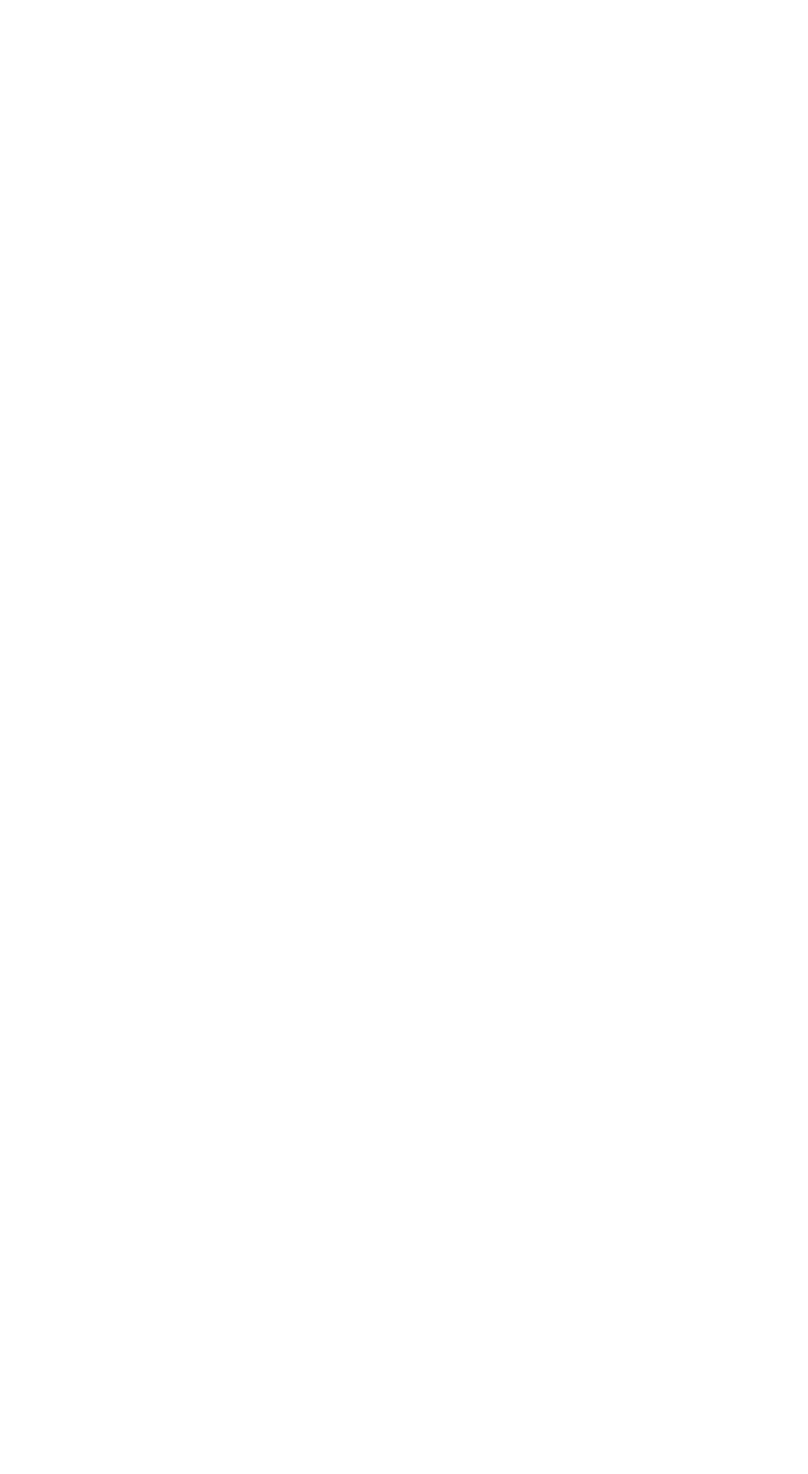
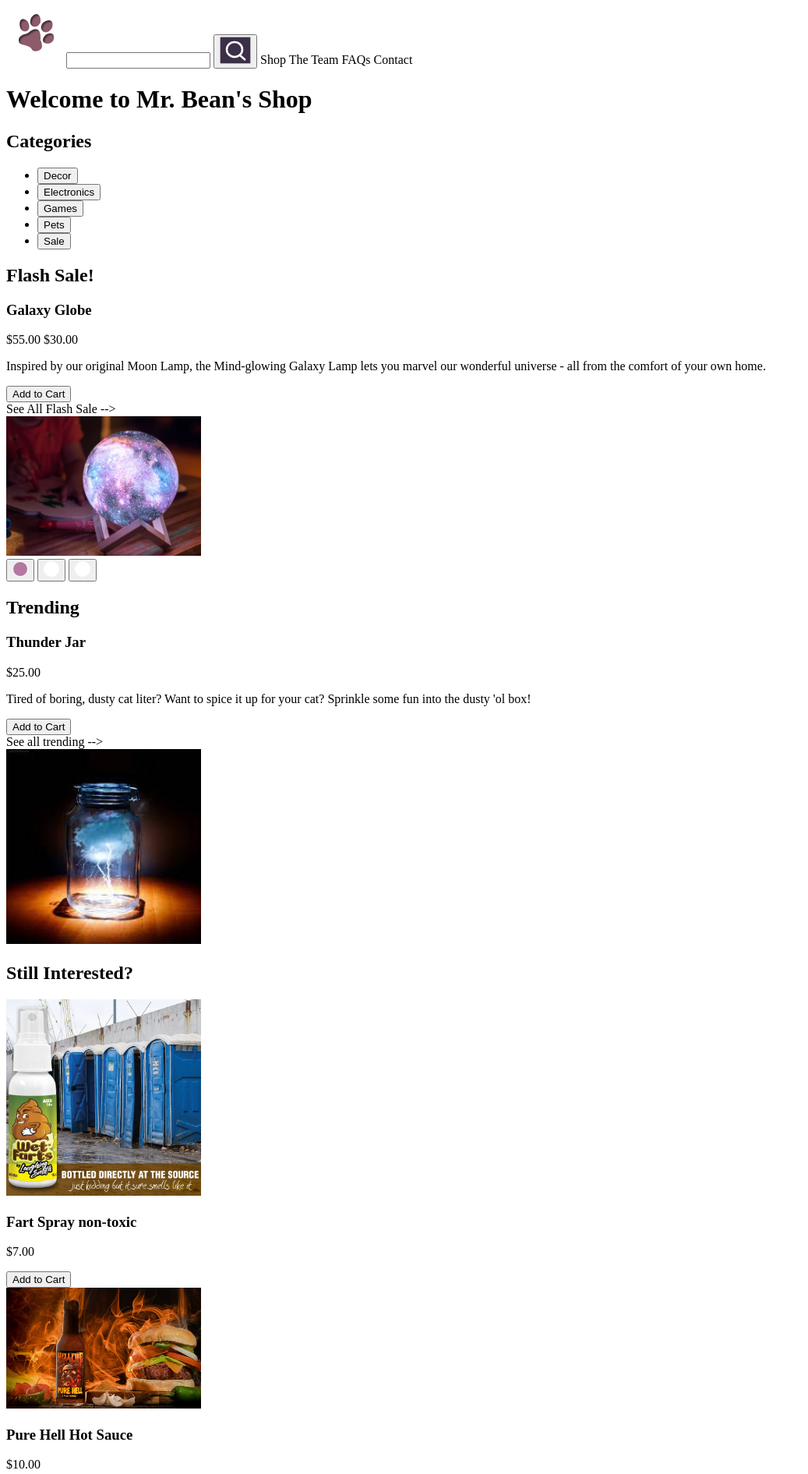
Before and after one commit to derrick-fleming/prototype, a website: page index.html in a window 1280 px wide. Shown: the top 1891 px of the page at 78% size, without its empty margins (0-1037 px from the left). Before the commit the page ends 800 px from the top, so only its background shows below. Drawn offline with Linux system fonts and the light colour scheme.

Commit message:
Created initial draft of html-page structure for Mr. Bean's homepage shop.

```diff
--- a/css/styles.css
+++ b/css/styles.css
@@ -0,0 +1,17 @@
+img {
+  width: 250px;
+}
+
+header img {
+  width: auto;
+}
+
+footer img {
+  width: auto;
+}
+
+/* Ellipse 10 */
+.selected-button {
+  background: radial-gradient(50% 50% at 50% 50%, #b477a1 0%, #b477a1 100%);
+  border: 1px solid #fff;
+}
--- a/index.html
+++ b/index.html
@@ -1,20 +1,176 @@
 <!DOCTYPE html>
 <html lang="en">
+
 <head>
   <meta charset="UTF-8">
+  <meta http-equiv="X-UA-Compatible" content="IE=edge">
   <meta name="viewport" content="width=device-width, initial-scale=1.0">
-  <title>AJAX Project</title>
-  <link rel="icon" href="images/favicon.ico">
-  <link rel="stylesheet" href="css/reset.css">
-  <link rel="stylesheet" href="css/layout.css">
+  <title>Mr. Bean's Shop</title>
   <link rel="stylesheet" href="css/styles.css">
 </head>
+
 <body>
   <header>
+    <nav>
+      <img src="jane-assets/Icons/Pawprint.png" alt="Mr. Bean's Logo" />
+      <input type="search">
+      <button type="submit" aria-label="Button to submit product search">
+        <svg width="40" height="35" viewBox="0 0 40 35" fill="none" xmlns="http://www.w3.org/2000/svg">
+          <rect x="0.25" y="0.25" width="39.5" height="34.5" fill="#3C3048" />
+          <path
+            d="M19 26C24.5228 26 29 21.7467 29 16.5C29 11.2533 24.5228 7 19 7C13.4772 7 9 11.2533 9 16.5C9 21.7467 13.4772 26 19 26Z"
+            stroke="white" stroke-width="2.53978" stroke-linecap="round" stroke-linejoin="round" />
+          <path d="M32.0688 29.3102L26 24" stroke="white" stroke-width="2.53978" stroke-linecap="round"
+            stroke-linejoin="round" />
+          <rect x="0.25" y="0.25" width="39.5" height="34.5" stroke="white" stroke-width="0.5" />
+        </svg>
+      </button>
+      <a>Shop</a>
+      <a>The Team</a>
+      <a>FAQs</a>
+      <a>Contact</a>
+      <a href="#" aria-label="Go to shopping page">
+        <svg width="24" height="23" viewBox="0 0 24 23" fill="none" xmlns="http://www.w3.org/2000/svg">
+          <path
+            d="M9 22C9.55228 22 10 21.5523 10 21C10 20.4477 9.55228 20 9 20C8.44772 20 8 20.4477 8 21C8 21.5523 8.44772 22 9 22Z"
+            stroke="white" stroke-width="2" stroke-linecap="round" stroke-linejoin="round" />
+          <path
+            d="M20 22C20.5523 22 21 21.5523 21 21C21 20.4477 20.5523 20 20 20C19.4477 20 19 20.4477 19 21C19 21.5523 19.4477 22 20 22Z"
+            stroke="white" stroke-width="2" stroke-linecap="round" stroke-linejoin="round" />
+          <path
+            d="M1 1H5L7.68 14.39C7.77144 14.8504 8.02191 15.264 8.38755 15.5583C8.75318 15.8526 9.2107 16.009 9.68 16H19.4C19.8693 16.009 20.3268 15.8526 20.6925 15.5583C21.0581 15.264 21.3086 14.8504 21.4 14.39L23 6H6"
+            stroke="white" stroke-width="2" stroke-linecap="round" stroke-linejoin="round" />
+        </svg>
+      </a>
+    </nav>
+    <div>
+      <h1>Welcome to Mr. Bean's Shop</h1>
+    </div>
   </header>
-  <main>
-  </main>
-  <script src="js/data.js"></script>
-  <script src="js/main.js"></script>
+  <aside>
+    <h2>Categories</h2>
+    <ul>
+      <li><button>Decor</button></li>
+      <li><button>Electronics</button></li>
+      <li><button>Games</button></li>
+      <li><button>Pets</button></li>
+      <li><button>Sale</button></li>
+    </ul>
+  </aside>
+  <section>
+    <div>
+      <h2>Flash Sale!</h2>
+      <h3>Galaxy Globe</h3>
+      <p>$55.00 $30.00</p>
+      <p>
+        Inspired by our original Moon Lamp, the Mind-glowing Galaxy Lamp
+        lets you marvel our wonderful universe - all from the
+        comfort of your own home.
+      </p>
+      <button>Add to Cart</button>
+      <div>
+        <a>See All Flash Sale --&gt;</a>
+      </div>
+    </div>
+    <div>
+      <img src="/jane-assets/photos/Galaxy Globe.PNG" alt="Galaxy Globe">
+    </div>
+    <div>
+      <button>
+        <svg width="20" height="20" viewBox="0 0 20 20" fill="none" xmlns="http://www.w3.org/2000/svg">
+          <circle cx="10" cy="10" r="9.5" fill="url(#paint0_radial_417_462)" stroke="white" />
+          <defs>
+            <radialGradient class="selected-button" id="paint0_radial_417_462" cx="0" cy="0" r="1" gradientUnits="userSpaceOnUse">
+              <stop stop-color="#B477A1" />
+              <stop offset="1" stop-color="#B477A1" />
+            </radialGradient>
+          </defs>
+        </svg>
+      </button>
+      <button>
+        <svg width="20" height="20" viewBox="0 0 20 20" fill="none" xmlns="http://www.w3.org/2000/svg">
+          <circle cx="10" cy="10" r="9.5" fill="white" stroke="white" />
+        </svg>
+      </button>
+      <button>
+        <svg width="20" height="20" viewBox="0 0 20 20" fill="none" xmlns="http://www.w3.org/2000/svg">
+          <circle cx="10" cy="10" r="9.5" fill="white" stroke="white" />
+        </svg>
+      </button>
+    </div>
+  </section>
+  <section>
+    <div>
+      <h2>Trending</h2>
+      <h3>Thunder Jar</h3>
+      <p>$25.00</p>
+      <p>Tired of boring, dusty cat liter?
+        Want to spice it up for your cat?
+        Sprinkle some fun into the dusty &apos;ol box!</p>
+      <button>Add to Cart</button>
+      <div>
+        <a>
+          See all trending --&gt;
+        </a>
+      </div>
+    </div>
+    <img src="jane-assets/photos/Thunder jar.jpg" alt="Thunder Jar" />
+  </section>
+  <section>
+    <h2>Still Interested?</h2>
+    <div>
+      <img src="jane-assets/photos/Poop Spray.PNG" alt="Fart Spray">
+      <h3>Fart Spray non-toxic</h3>
+      <p>$7.00</p>
+      <button>Add to Cart</button>
+    </div>
+    <div>
+      <img src="jane-assets/photos/Hot Sauce.jpg" alt="Hot Sauce">
+      <h3>Pure Hell Hot Sauce</h3>
+      <p>$10.00</p>
+      <button>Add to Cart</button>
+    </div>
+    <div>
+      <img src="jane-assets/photos/Dino Lamp.jpg" alt="Dinosaur Lamp">
+      <h3>Dino Lamp</h3>
+      <p>$35.00</p>
+      <button>Add to Cart</button>
+    </div>
+    <a>See all Interested --&gt;</a>
+  </section>
+  <footer>
+    <div>
+      <ul>
+        <li>
+          <a>Shop</a>
+        </li>
+        <li>
+          <a>Contact</a>
+        </li>
+        <li>
+          <a>The Team</a>
+        </li>
+        <li>
+          <a>Cart</a>
+        </li>
+        <li>
+          <a>FAQs</a>
+        </li>
+        <li>
+          Search
+        </li>
+      </ul>
+    </div>
+    <div>
+      <a href="https://www.instagram.com/"><img src="jane-assets/Icons/Instagram.png" alt="Link to Mr. Bean's Instagram page"></a>
+      <a href="https://www.facebook.com/"><img src="jane-assets/Icons/Facebook.png" alt="Link to Mr. Bean's Facebook page"></a>
+      <a href="https://twitter.com/"><img src="jane-assets/Icons/Twitter.png" alt="Link to Mr. Bean's Twitter page"></a>
+      <p>&copy; 2023 Mr. Bean's Shop</p>
+    </div>
+    <div>
+      <img src="jane-assets/Icons/Pawprint.png" alt="Mr. Bean's shop icon" />
+    </div>
+  </footer>
 </body>
+
 </html>
```
Also changed, not shown: jane-assets/Icons/Facebook.png (added), jane-assets/Icons/Instagram.png (added), jane-assets/Icons/Pawprint.png (added), jane-assets/Icons/Twitter.png (added), jane-assets/Photo Fills/Section3Cont1fill.png (added), jane-assets/Photo Fills/Section3Cont3fill.png (added), jane-assets/photos/Dino Lamp.jpg (added), jane-assets/photos/Galaxy Globe.PNG (added), jane-assets/photos/Grow.PNG (added), jane-assets/photos/Hex Light.PNG (added), jane-assets/photos/Hot Sauce.jpg (added), jane-assets/photos/Moonlight.PNG (added), jane-assets/photos/Poop Spray.PNG (added), jane-assets/photos/Thunder jar.jpg (added).
